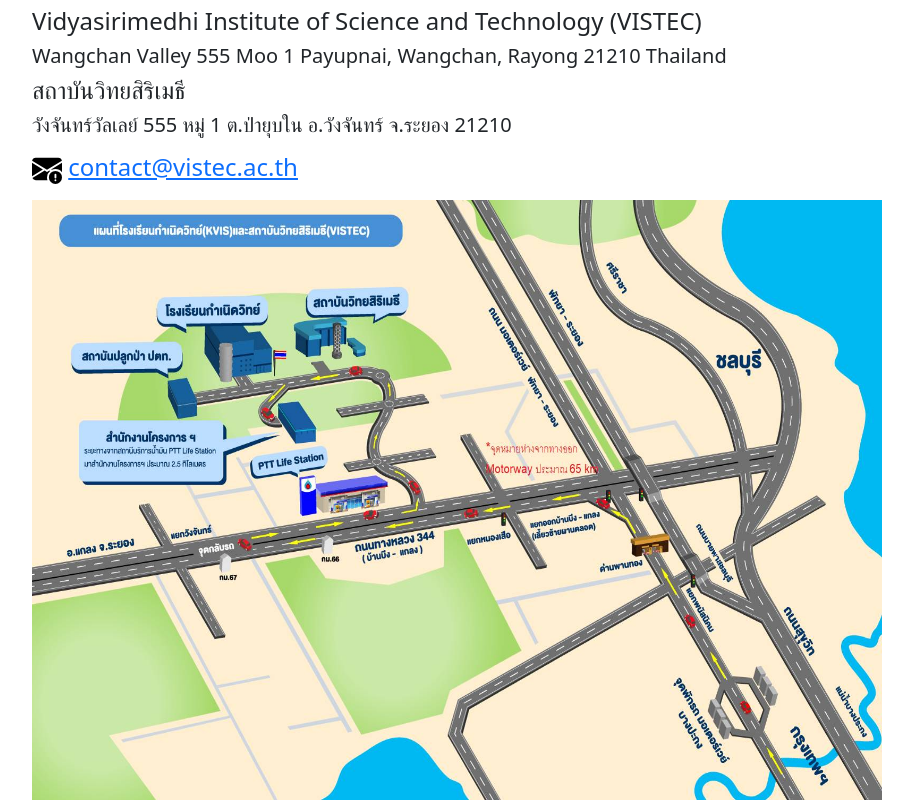
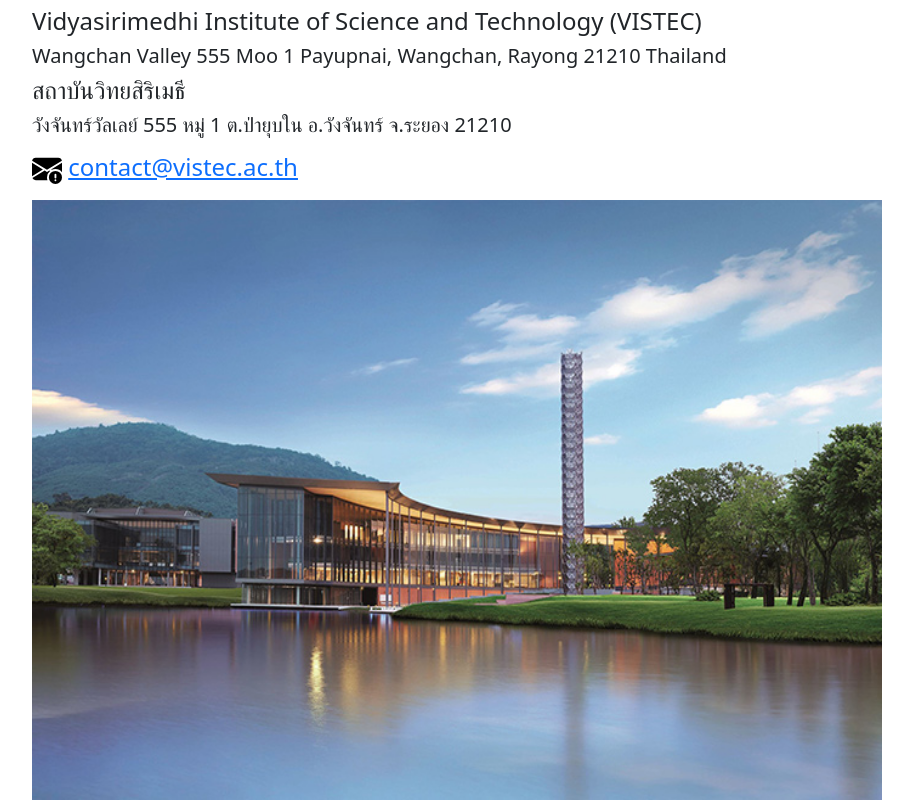
Before and after one commit to Konthee/MEE-TB-Robot.github.io, a Flask app: page /Contact in a window 1280 px wide. Shown: the part 154-958 px from the top of the page, without its empty margins (50-963 px from the left). Run offline with Flask 2, Linux system fonts and the light colour scheme.

Commit message:
Update Contact.html

```diff
--- a/templates/Contact.html
+++ b/templates/Contact.html
@@ -25,7 +25,7 @@
 
 
             <div style=" margin-bottom:30px">
-            <img src="../static/VISTEC_MAP.jpg" width="850" height="600">
+            <img src="../static/561000007755701.jfif" width="850" height="600">
             </div>
 
 
```
